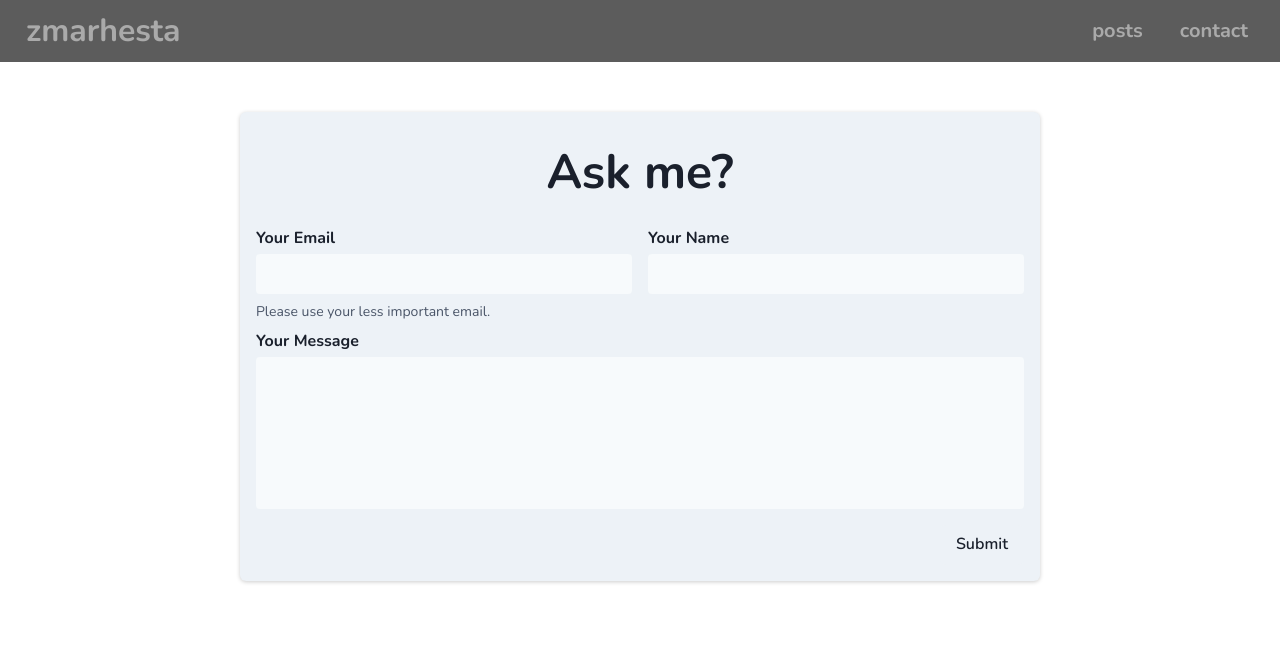
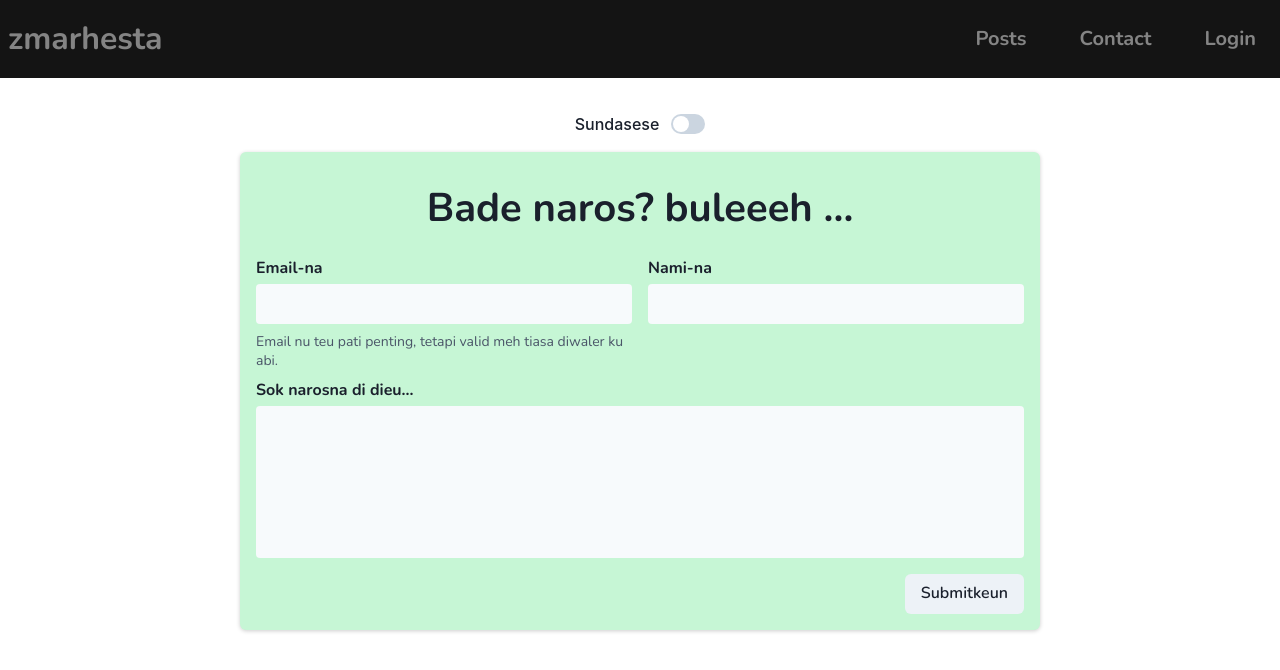
Before and after one commit to zubeirarhesta/cohico, a Next.js app: page /contact in a window 1280 px wide. Shown: the top 670 px of the page. Built offline with nearby package versions, Linux system fonts and the light colour scheme.

Commit message:
adding nav button and sundanese to contact

```diff
--- a/components/contact/contact-form.js
+++ b/components/contact/contact-form.js
@@ -5,7 +5,9 @@ import {
   FormHelperText,
   FormLabel,
   Heading,
+  Highlight,
   Input,
+  Switch,
   Textarea,
   useDisclosure,
 } from "@chakra-ui/react";
@@ -59,6 +61,12 @@ export default function ContactForm() {
     fontWeight: "bold",
     margin: "0.5rem 0 0.25rem 0",
   };
+
+  const [isSundanese, setIsSundanese] = useState(false);
+
+  function setSundanese() {
+    setIsSundanese(!isSundanese);
+  }
 
   useEffect(() => {
     if (requestStatus === "success" || requestStatus === "error") {
@@ -125,11 +133,22 @@ export default function ContactForm() {
 
   return (
     <Fragment>
+      <FormControl
+        display="flex"
+        alignItems="center"
+        justifyContent="center"
+        mt={["1rem", "2rem"]}
+      >
+        <FormLabel htmlFor="email-alerts" mb="0">
+          {isSundanese ? "English" : "Sundasese"}
+        </FormLabel>
+        <Switch id="email-alerts" onChange={setSundanese} />
+      </FormControl>
       <Box
         as="section"
-        margin={["1rem auto", "2rem auto"]}
+        margin={["0.5rem auto", "1rem auto"]}
         borderRadius="6px"
-        backgroundColor="gray.100"
+        backgroundColor={isSundanese ? "gray.100" : "green.100"}
         width="90%"
         maxWidth="50rem"
         padding="1rem"
@@ -137,12 +156,12 @@ export default function ContactForm() {
         fontSize={["1rem", "1.2rem"]}
       >
         <Heading
-          fontSize={["2rem", "2.5rem", "3rem"]}
+          fontSize={["2rem", "2.3rem", "2.5rem"]}
           margin="1rem 0"
           textAlign={["left", "center"]}
           fontFamily={nunito}
         >
-          Ask me?
+          {isSundanese ? "Ask me anything ..." : "Bade naros? buleeeh ..."}
         </Heading>
         <FormControl
           as="form"
@@ -152,7 +171,7 @@ export default function ContactForm() {
           <Box display="flex" columnGap="1rem" flexWrap="wrap">
             <Box flex="1" minWidth="10rem">
               <FormLabel htmlFor="email" sx={labelStyle}>
-                Your Email
+                {isSundanese ? "Your Email" : "Email-na"}
               </FormLabel>
               <Input
                 as="input"
@@ -164,12 +183,14 @@ export default function ContactForm() {
                 sx={inputStyle}
               />
               <FormHelperText>
-                Please use your less important email.
+                {isSundanese
+                  ? "Please use your less important, yet valid email."
+                  : "Email nu teu pati penting, tetapi valid meh tiasa diwaler ku abi."}
               </FormHelperText>
             </Box>
             <Box flex="1" minWidth="10rem">
               <FormLabel htmlFor="name" sx={labelStyle}>
-                Your Name
+                {isSundanese ? "Your Name" : "Nami-na"}
               </FormLabel>
               <Input
                 as="input"
@@ -184,7 +205,7 @@ export default function ContactForm() {
           </Box>
           <Box flex="1" minWidth="10rem">
             <FormLabel htmlFor="message" sx={labelStyle}>
-              Your Message
+              {isSundanese ? "Your Question" : "Sok narosna di dieu..."}
             </FormLabel>
             <Textarea
               id="message"
@@ -197,7 +218,7 @@ export default function ContactForm() {
           </Box>
           <Box marginTop="1rem" textAlign="right" onClick={onOpen}>
             <Button as="button" type="submit">
-              Submit
+              {isSundanese ? "Submit" : "Submitkeun"}
             </Button>
           </Box>
         </FormControl>
--- a/components/layout/main-navigation.js
+++ b/components/layout/main-navigation.js
@@ -1,12 +1,160 @@
-import { Box, Flex, Heading, Image, Spacer, Text } from "@chakra-ui/react";
+import { CloseIcon, HamburgerIcon } from "@chakra-ui/icons";
+import {
+  Box,
+  Flex,
+  HStack,
+  Heading,
+  IconButton,
+  Menu,
+  MenuButton,
+  MenuItem,
+  MenuList,
+  Spacer,
+  useDisclosure,
+} from "@chakra-ui/react";
 import Link from "next/link";
 
+const animate = "all 0.3s ease-in-out";
+const nunito = `'Nunito', sans-serif`;
+const Links = ["Posts", "Contact", "Login"];
+
+function NavLink({ children }) {
+  return (
+    <Box
+      ml={["2px", "5px"]}
+      p={["2", "4"]}
+      fontFamily={nunito}
+      fontWeight="bold"
+      fontSize={["lg", "xl"]}
+      color="whiteAlpha.600"
+      transition={animate}
+      _hover={{
+        color: "whiteAlpha.800",
+      }}
+      _active={{
+        color: "white",
+      }}
+    >
+      <Link href={`/${children.toLowerCase()}`}>{children}</Link>
+    </Box>
+  );
+}
+
 export default function MainNavigation() {
-  const animate = "all 0.3s ease-in-out";
-  const nunito = `'Nunito', sans-serif`;
+  const { isOpen, onOpen, onClose } = useDisclosure();
 
   return (
     <Flex
+      as="header"
+      position="fixed"
+      maxH="80px"
+      minW="22rem"
+      width="100%"
+      px="0.5rem"
+      py="0.5rem"
+      top={0}
+      align="center"
+      bg="blackAlpha.900"
+      backdropFilter="saturate(180%) blur(5px)"
+      zIndex="1"
+    >
+      <Box
+        display="flex"
+        flexDirection="row"
+        justifyContent="center"
+        alignItems="center"
+      >
+        <Heading
+          fontSize={["1.5rem", "1.7rem", "2rem"]}
+          fontFamily={nunito}
+          color="whiteAlpha.600"
+          transition={animate}
+          _hover={{
+            color: "white",
+          }}
+        >
+          <Link href="/">zmarhesta</Link>
+        </Heading>
+      </Box>
+
+      <Spacer />
+      <HStack as={"nav"} spacing={4} display={{ base: "none", md: "flex" }}>
+        {Links.map((link) => (
+          <NavLink key={link}>{link}</NavLink>
+        ))}
+      </HStack>
+      <Menu closeOnBlur={false}>
+        <MenuButton
+          as={IconButton}
+          aria-label="Options"
+          size="sm"
+          p="0"
+          mr="0.3rem"
+          icon={
+            isOpen ? (
+              <CloseIcon
+                color="white"
+                mb="2px"
+                ml="2px"
+                _hover={{
+                  color: "blackAlpha.800",
+                }}
+              />
+            ) : (
+              <HamburgerIcon mb="2px" ml="2px" />
+            )
+          }
+          variant="ghost"
+          color="whiteAlpha.800"
+          transition={animate}
+          _hover={{
+            color: "blackAlpha.800",
+            bg: "white",
+          }}
+          _active={{
+            border: "3px solid white",
+          }}
+          display={{ md: "none" }}
+          onClick={isOpen ? onClose : onOpen}
+        />
+        <MenuList
+          display={{ md: "none" }}
+          width="99vw"
+          minW="22rem"
+          mr="2px"
+          mt={["-1px", "0", "0"]}
+          py="0"
+          border="none"
+          borderTopRadius="none"
+          borderBottomRadius={["10px", "none", "none"]}
+          bg="blackAlpha.900"
+          zIndex="1"
+        >
+          {Links.map((link) => (
+            <MenuItem
+              key={link}
+              py="0.5rem"
+              color="whiteAlpha.800"
+              bg="transparent"
+              fontFamily={nunito}
+              fontWeight="bold"
+              transition={animate}
+              _hover={{
+                color: "black",
+                bg: "whiteAlpha.900",
+              }}
+              onClick={isOpen ? onClose : onOpen}
+            >
+              <Link href={`/${link.toLowerCase()}`}>{link}</Link>
+            </MenuItem>
+          ))}
+        </MenuList>
+      </Menu>
+    </Flex>
+  );
+}
+
+/* <Flex
       as="header"
       bg="blackAlpha.700"
       position="fixed"
@@ -24,13 +172,6 @@ export default function MainNavigation() {
         flexDirection="row"
         justifyContent="center"
         alignItems="center"
-        /* transition={animate}
-        _hover={{
-          transform: [
-            "translateY(-0.2rem) translateX(0.2rem)",
-            "translateY(-0.4rem) translateX(0.4rem)",]
-
-        }} */
       >
         <Heading
           ml={["5px", "10px"]}
@@ -42,21 +183,14 @@ export default function MainNavigation() {
             color: "white",
           }}
         >
-          <Link href="/" /* style={{ color: "white" }} */>zmarhesta</Link>
+          <Link href="/">zmarhesta</Link>
         </Heading>
-        {/* <Image
-          ml={["5px", "7px"]}
-          src="/images/cloud.png"
-          alt="cloud icon"
-          boxSize={["25px", "27px", "30px"]}
-          objectFit="cover"
-        /> */}
       </Box>
 
       <Spacer />
       <Box
+        p={["2", "4"]}
         fontFamily={nunito}
-        p={["2", "4"]}
         fontWeight="bold"
         fontSize={["lg", "xl"]}
         color="whiteAlpha.600"
@@ -71,9 +205,9 @@ export default function MainNavigation() {
         <Link href="/posts">posts</Link>
       </Box>
       <Box
-        fontFamily={nunito}
         ml={["2px", "5px"]}
         p={["2", "4"]}
+        fontFamily={nunito}
         fontWeight="bold"
         fontSize={["lg", "xl"]}
         color="whiteAlpha.600"
@@ -87,6 +221,21 @@ export default function MainNavigation() {
       >
         <Link href="/contact">contact</Link>
       </Box>
-    </Flex>
-  );
-}
+      <Box
+        ml={["2px", "5px"]}
+        p={["2", "4"]}
+        fontFamily={nunito}
+        fontWeight="bold"
+        fontSize={["lg", "xl"]}
+        color="whiteAlpha.600"
+        transition={animate}
+        _hover={{
+          color: "whiteAlpha.800",
+        }}
+        _active={{
+          color: "white",
+        }}
+      >
+        <Link href="/login">login</Link>
+      </Box>
+    </Flex> */
```
Also changed, not shown: components/layout/dummy-page.js (+12 -2 lines).
